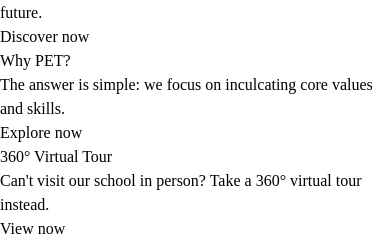
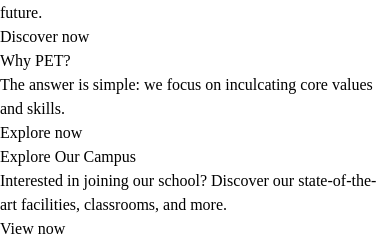
Before and after one commit to akshitchowdhury/hillside_dev_school, a React (Vite) app: page / in a window 390 px wide. Shown: the part 613-849 px from the top of the page. Built offline with nearby package versions, Linux system fonts and the light colour scheme.

Commit message:
mobileContact

```diff
--- a/src/component/Career/CareerBody.jsx
+++ b/src/component/Career/CareerBody.jsx
@@ -6,10 +6,10 @@
 <div className='max-w-[1800px] mx-auto p-12 md:p-[60px]
 text-center font-serif leading-[1.6] text-[#333] flex flex-col gap-6 justify-center items-center'>
 
-    <h1 className='text-5xl font-semibold text-left md:text-center '>
+    <h1 className='text-3xl lg:text-5xl md:text-5xl font-semibold text-left md:text-center '>
     Igniting a lifelong love of learning
     </h1>
-      <p className='text-2xl max-w-4xl text-left md:text-justify'>
+      <p className='md:text-2xl text-xl max-w-4xl text-left md:text-justify'>
       At PET/Progressive Educational Trust, we go beyond textbooks to harness your child’s natural curiosity, building a love of learning that lasts for a lifetime. We believe education goes beyond academics to include values, problem-solving aptitude, and social skills. Our goal is to empower every child to face anything life throws their way with courage and conviction </p>
 
     </div>
--- a/src/component/Career/CareerText.jsx
+++ b/src/component/Career/CareerText.jsx
@@ -2,7 +2,7 @@
 
 const CareerText = () => {
   return (
-    <div className="absolute top-20 left-0 z-40 bg-white bg-opacity-70 p-8 max-w-[500px]  mt-20 md:mt-32 lg:mt-40 ">
+    <div className="md:absolute md:top-20 md:left-0 md:z-40 bg-white bg-opacity-70 p-8 max-w-[500px]  mt-4 md:mt-32 lg:mt-40 ">
       {/* Heading */}
       <h2 className="text-4xl md:text-5xl font-bold text-pink-950 mb-4">Careers</h2>
 
--- a/src/component/Home/HomeWhyUs.jsx
+++ b/src/component/Home/HomeWhyUs.jsx
@@ -18,8 +18,9 @@
         </button>
       </div>
       <div className="bg-[#FFD700] text-black p-8 md:w-1/3">
-        <h2 className="text-3xl md:text-4xl font-bold mb-4">360° Virtual Tour</h2>
-        <p className="mb-6">Can't visit our school in person? Take a 360° virtual tour instead.</p>
+      <h2 className="text-3xl md:text-4xl font-bold mb-4">Explore Our Campus</h2>
+<p className="mb-6">Interested in joining our school? Discover our state-of-the-art facilities, classrooms, and more.</p>
+
         <button className="border-2 border-black px-6 py-2 hover:bg-black hover:text-[#FFD700] transition-colors duration-300">
           View now
         </button>
--- a/src/component/Nav/NavLinks/NavLinks.jsx
+++ b/src/component/Nav/NavLinks/NavLinks.jsx
@@ -113,8 +113,8 @@
           </ul>
         </div>
       </div>
-      <div className={`md:hidden ${isOpen ? 'block' : 'hidden'} bg-gray-800 h-[600px] z-50`}>
-        <ul className="flex flex-col justify-around h-auto items-start px-6 py-4 text-white">
+      {/* <div className={`md:hidden ${isOpen ? 'block' : 'hidden'} bg-gray-800  h-[770px] z-50`}>
+        <ul className="flex flex-col justify-around h-auto items-start px-6 py-0 text-white">
           <li className="py-2">
             <Link to="/" className="hover:text-gray-400">
               HOME
@@ -125,16 +125,31 @@
               OUR FAMILY
             </Link>
           </li>
-          {/* <GroupOfInstitutionMobile /> */}
+
           <li className="py-2">
-            <Link to="/research" className="hover:text-gray-400">
-              RESEARCH
+            <Link to="/facility" className="hover:text-gray-400">
+              FACILITIES
             </Link>
           </li>
-          <ResourcesMobile />
+          <li className="py-2">
+            <Link to="/career" className="hover:text-gray-400">
+            CAREER
+            </Link>
+          </li>
+          <li className="py-2">
+            <Link to="/preschool" className="hover:text-gray-400">
+            SCHOOL LIFE
+            </Link>
+          </li>
+
           <li className="py-2">
             <Link to="/admission" className="hover:text-gray-400">
               ADMISSION 2023-24
+            </Link>
+          </li>
+          <li className="py-2">
+            <Link to="/faq" className="hover:text-gray-400">
+              FAQ
             </Link>
           </li>
           <li className="py-2">
@@ -143,7 +158,54 @@
             </Link>
           </li>
         </ul>
-      </div>
+      </div> */}
+      <div className={`md:hidden ${isOpen ? 'block' : 'hidden'} bg-gray-800 h-auto z-50`}>
+  <ul className="flex flex-col justify-around items-start px-6 py-0 text-white">
+    <li className="py-2">
+      <Link to="/" className="hover:text-gray-400">
+        HOME
+      </Link>
+    </li>
+    <li className="py-2">
+      <Link to="/about" className="hover:text-gray-400">
+        OUR FAMILY
+      </Link>
+    </li>
+    {/* <GroupOfInstitutionMobile /> */}
+    <li className="py-2">
+      <Link to="/facility" className="hover:text-gray-400">
+        FACILITIES
+      </Link>
+    </li>
+    <li className="py-2">
+      <Link to="/career" className="hover:text-gray-400">
+        CAREER
+      </Link>
+    </li>
+    <li className="py-2">
+      <Link to="/preschool" className="hover:text-gray-400">
+        SCHOOL LIFE
+      </Link>
+    </li>
+    <li className="py-2">
+      <Link to="/admission" className="hover:text-gray-400">
+        ADMISSION 2023-24
+      </Link>
+    </li>
+    <li className="py-2">
+      <Link to="/faq" className="hover:text-gray-400">
+        FAQ
+      </Link>
+    </li>
+    <li className="py-2">
+      <Link to="/contact" className="hover:text-gray-400">
+        CONTACT
+      </Link>
+    </li>
+  </ul>
+</div>
+
+
     </div>
 
     <NavText/>
--- a/src/component/Nav/NavLinks/NavUniLinks.jsx
+++ b/src/component/Nav/NavLinks/NavUniLinks.jsx
@@ -90,8 +90,8 @@
           </ul>
         </div>
       </div>
-      <div className={`md:hidden ${isOpen ? 'block' : 'hidden'} bg-gray-800`}>
-        <ul className="flex flex-col justify-around h-auto items-start px-6 py-4 text-zinc-950">
+      <div className={`md:hidden ${isOpen ? 'block' : 'hidden'} bg-gray-800 h-auto z-50`}>
+  <ul className="flex flex-col justify-around items-start px-6 py-0 text-white">
     <li className="py-2">
       <Link to="/" className="hover:text-gray-400">
         HOME
@@ -99,19 +99,33 @@
     </li>
     <li className="py-2">
       <Link to="/about" className="hover:text-gray-400">
-              ABOUT US
+        OUR FAMILY
       </Link>
     </li>
     {/* <GroupOfInstitutionMobile /> */}
     <li className="py-2">
-            <Link to="/research" className="hover:text-gray-400">
-              RESEARCH
+      <Link to="/facility" className="hover:text-gray-400">
+        FACILITIES
       </Link>
     </li>
-          <ResourcesMobile />
+    <li className="py-2">
+      <Link to="/career" className="hover:text-gray-400">
+        CAREER
+      </Link>
+    </li>
+    <li className="py-2">
+      <Link to="/preschool" className="hover:text-gray-400">
+        SCHOOL LIFE
+      </Link>
+    </li>
     <li className="py-2">
       <Link to="/admission" className="hover:text-gray-400">
         ADMISSION 2023-24
+      </Link>
+    </li>
+    <li className="py-2">
+      <Link to="/faq" className="hover:text-gray-400">
+        FAQ
       </Link>
     </li>
     <li className="py-2">
```
Lines whose indentation alone changed are shown as unchanged.
